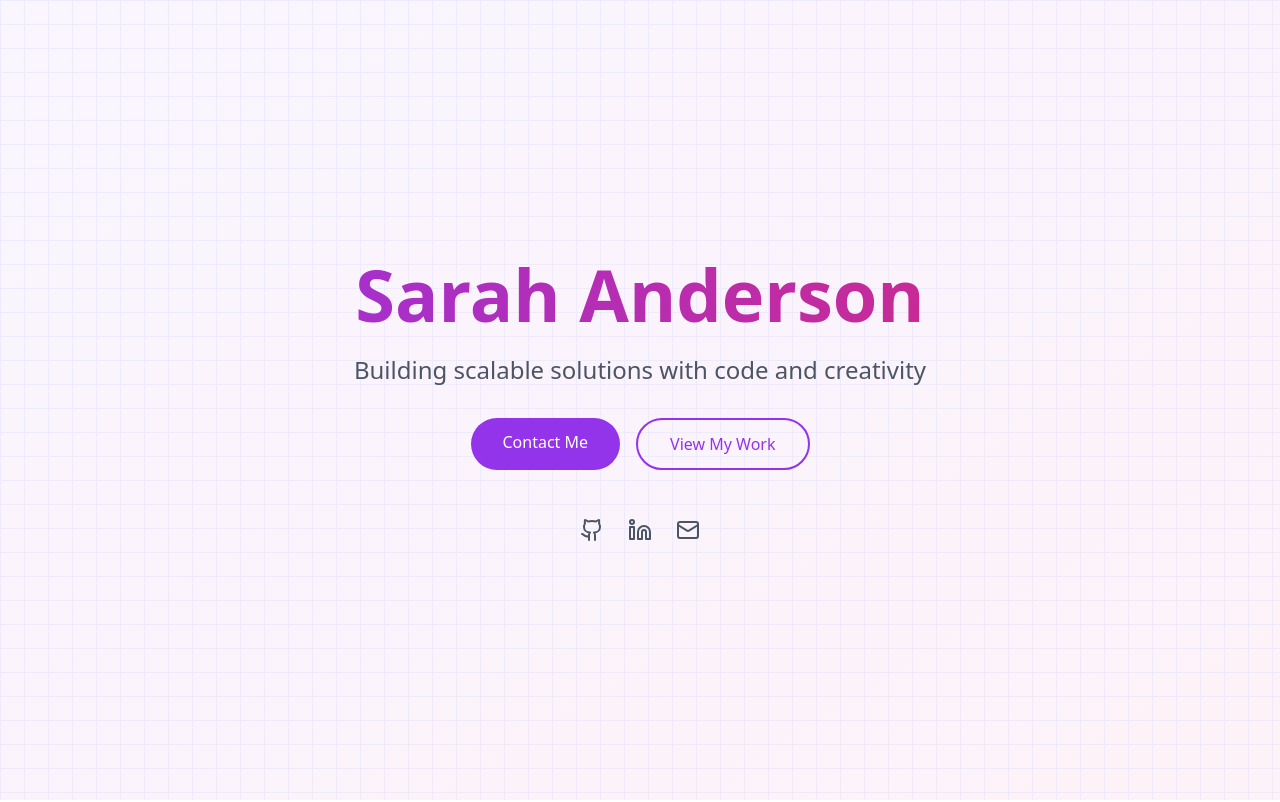
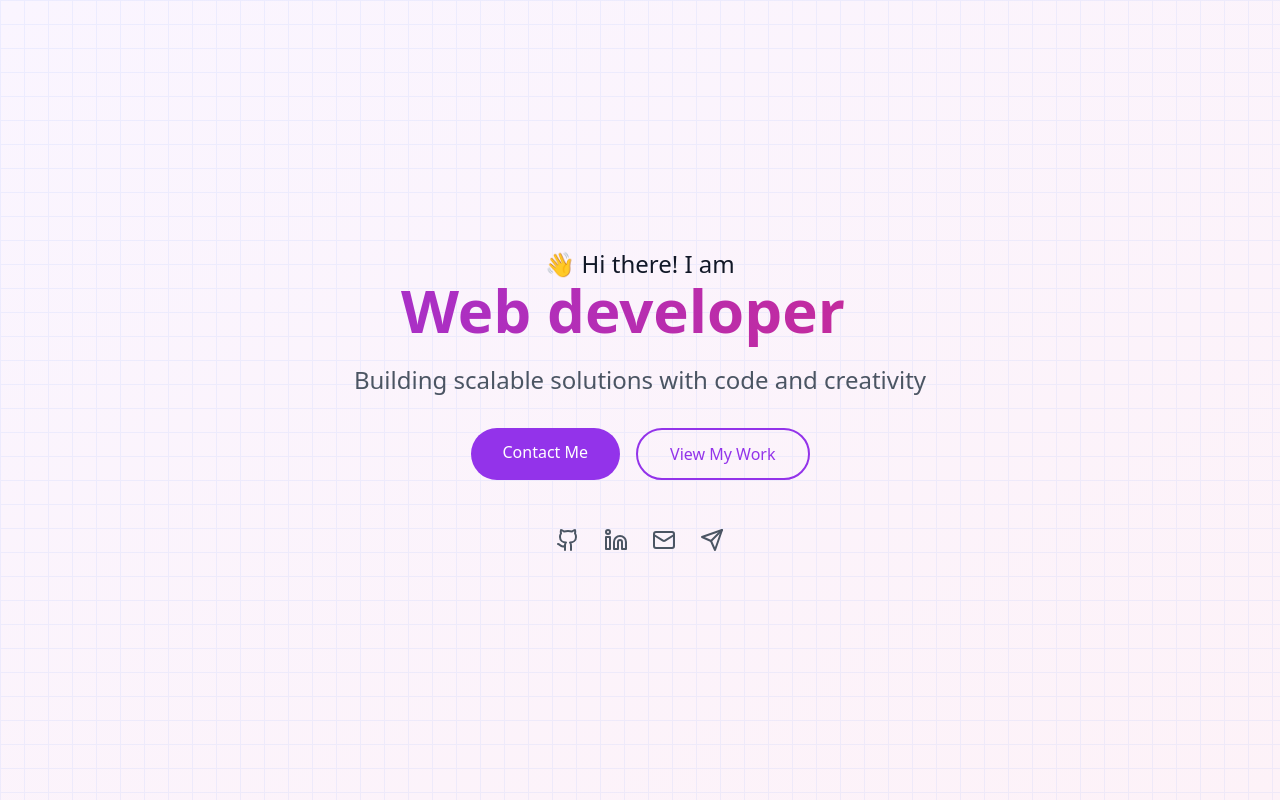
Before and after one commit to BequeenCode/Beimnet-Girum-PersonalPorfolio-ReactJs, a React (Vite) app: page / in a window 1280 px wide. Shown: the top 802 px of the page. Built offline with nearby package versions, Linux system fonts and the light colour scheme.

Commit message:
refractor the hero page with adding typewriter effect for better styling and look

```diff
--- a/src/components/Hero.tsx
+++ b/src/components/Hero.tsx
@@ -1,5 +1,6 @@
 import { motion } from 'framer-motion';
-import { Github, Linkedin, Mail } from 'lucide-react';
+import Typewriter from 'typewriter-effect'
+import { Github, Instagram, Linkedin, Mail, Send } from 'lucide-react';
 
 export default function Hero() {
   return (
@@ -13,8 +14,23 @@ export default function Hero() {
           transition={{ duration: 0.8 }}
           className="text-center"
         >
-          <h1 className="text-5xl md:text-7xl font-bold bg-gradient-to-r from-purple-600 to-pink-600 bg-clip-text text-transparent mb-6">
-            Sarah Anderson
+            <div className="from-purpl-600 to-pink-600">
+                <h3 className='text-2xl'>👋 Hi there! I am</h3>
+            </div>
+          <h1 className="text-5xl md:text-6xl font-bold bg-gradient-to-r from-purple-600 to-pink-600 bg-clip-text text-transparent pb-6">
+
+          <Typewriter
+            options={{
+                strings:[
+                    'BEIMNET GIRUM',
+                    'Web developer',
+                    'Mobile App developer',
+                    'Designer'
+                ],autoStart:true,
+                delay:50,
+                deleteSpeed:50,
+                loop:true,
+            }} />
           </h1>
           <p className="text-xl md:text-2xl text-gray-600 mb-8">
             Building scalable solutions with code and creativity
@@ -28,15 +44,16 @@ export default function Hero() {
             </a>
           </div>
           <div className="flex justify-center gap-6">
-            <a href="https://github.com" className="text-gray-600 hover:text-purple-600 transition-colors">
+            <a href="https://github.com/BequeenCode" className="text-gray-600 hover:text-purple-600 transition-colors">
               <Github size={24} />
             </a>
             <a href="https://linkedin.com" className="text-gray-600 hover:text-purple-600 transition-colors">
               <Linkedin size={24} />
             </a>
-            <a href="mailto:contact@example.com" className="text-gray-600 hover:text-purple-600 transition-colors">
+            <a href="girumbeimnet74@gmail.com" className="text-gray-600 hover:text-purple-600 transition-colors">
               <Mail size={24} />
             </a>
+            <a href="https://t.me/beq_12" className="text-gray-600 hover:text-purple-600 transition-colors"><Send size={24}/></a>
           </div>
         </motion.div>
       </div>
```
